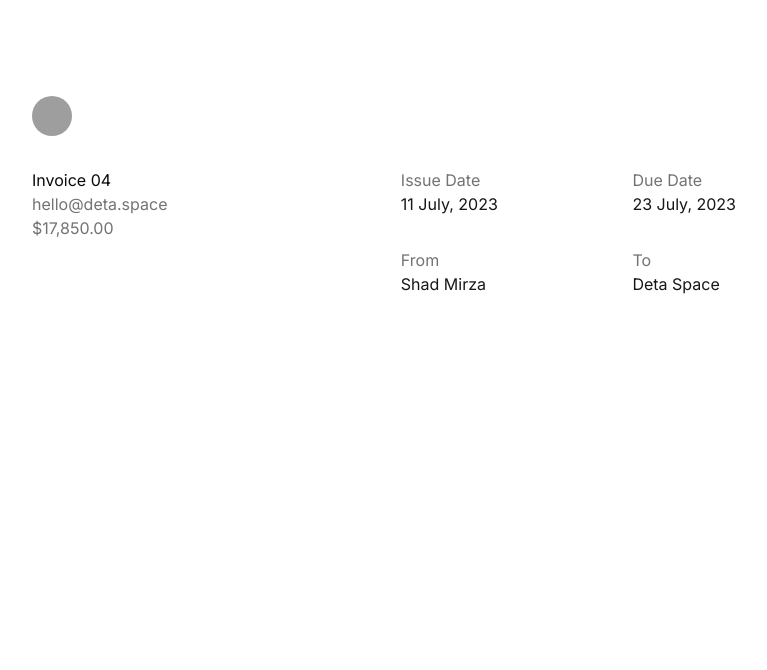
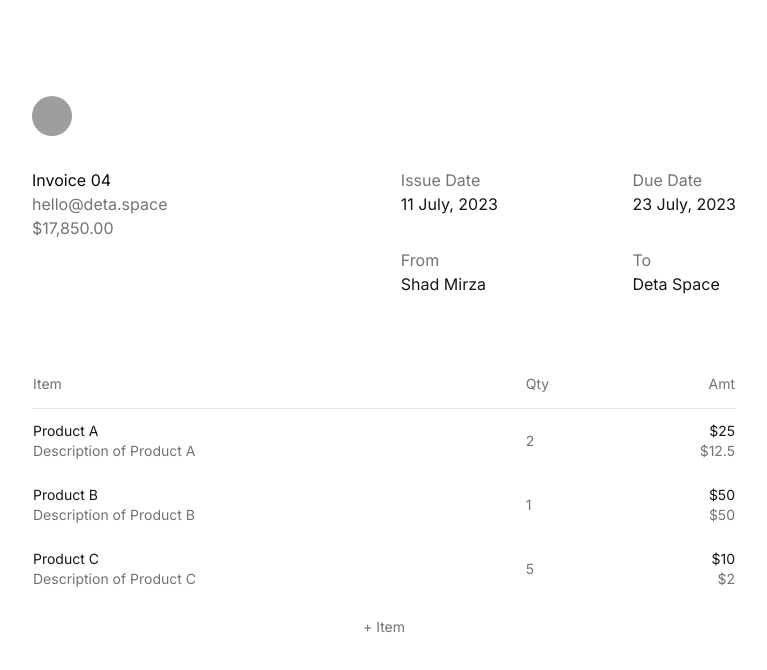
Before and after one commit to cristicretu/beacon, a Next.js app: page / in a window 1280 px wide. Shown: the top 670 px of the page, without its empty margins (256-1023 px from the left). Built offline with nearby package versions, Linux system fonts and the light colour scheme; grey boxes are pictures that could not be loaded.

Commit message:
feat: add items

```diff
--- a/components/invoice-view.tsx
+++ b/components/invoice-view.tsx
@@ -1,4 +1,5 @@
 import { Avatar, AvatarFallback, AvatarImage } from "@/components/ui/avatar";
+import { TableItems } from "./table-items";
 
 export function InvoiceView() {
  return (
@@ -27,6 +28,9 @@ export function InvoiceView() {
      </div>
     </div>
    </div>
+
+   {/* Invoice Items */}
+   <TableItems />
   </div>
  );
 }
--- /dev/null
+++ b/components/table-items.tsx
@@ -0,0 +1,64 @@
+import {
+ Table,
+ TableBody,
+ TableCaption,
+ TableCell,
+ TableHead,
+ TableHeader,
+ TableRow,
+} from "@/components/ui/table";
+
+const invoices = [
+ {
+  item: "Product A",
+  description: "Description of Product A",
+  qty: 2,
+  amt: 25.0,
+ },
+ {
+  item: "Product B",
+  description: "Description of Product B",
+  qty: 1,
+  amt: 50.0,
+ },
+ {
+  item: "Product C",
+  description: "Description of Product C",
+  qty: 5,
+  amt: 10.0,
+ },
+];
+
+export function TableItems() {
+ return (
+  <Table className="text-neutral-500 ">
+   <TableCaption>+ Item</TableCaption>
+   <TableHeader>
+    <TableRow>
+     <TableHead className="w-[70%]">Item</TableHead>
+     <TableHead>Qty</TableHead>
+     <TableHead className="text-right">Amt</TableHead>
+    </TableRow>
+   </TableHeader>
+   <TableBody>
+    {invoices.map((invoice, id) => (
+     <TableRow key={id}>
+      <TableCell className="flex flex-col">
+       <span className="text-neutral-900 dark:text-neutral-100">
+        {invoice.item}
+       </span>
+       <span className="text-sm">{invoice.description}</span>
+      </TableCell>
+      <TableCell>{invoice.qty}</TableCell>
+      <TableCell className="text-right flex flex-col">
+       <span className="text-neutral-900 dark:text-neutral-100">
+        ${invoice.amt}
+       </span>
+       <span className="text-sm">${invoice.amt / invoice.qty}</span>
+      </TableCell>
+     </TableRow>
+    ))}
+   </TableBody>
+  </Table>
+ );
+}
--- /dev/null
+++ b/components/ui/table.tsx
@@ -0,0 +1,120 @@
+import * as React from "react";
+
+import { cn } from "@/lib/utils";
+
+const Table = React.forwardRef<
+ HTMLTableElement,
+ React.HTMLAttributes<HTMLTableElement>
+>(({ className, ...props }, ref) => (
+ <div className="w-full overflow-auto">
+  <table
+   ref={ref}
+   className={cn("w-full caption-bottom text-sm", className)}
+   {...props}
+  />
+ </div>
+));
+Table.displayName = "Table";
+
+const TableHeader = React.forwardRef<
+ HTMLTableSectionElement,
+ React.HTMLAttributes<HTMLTableSectionElement>
+>(({ className, ...props }, ref) => (
+ <thead ref={ref} className={cn("[&_tr]:border-b", className)} {...props} />
+));
+TableHeader.displayName = "TableHeader";
+
+const TableBody = React.forwardRef<
+ HTMLTableSectionElement,
+ React.HTMLAttributes<HTMLTableSectionElement>
+>(({ className, ...props }, ref) => (
+ <tbody
+  ref={ref}
+  className={cn("[&_tr:last-child]:border-0", className)}
+  {...props}
+ />
+));
+TableBody.displayName = "TableBody";
+
+const TableFooter = React.forwardRef<
+ HTMLTableSectionElement,
+ React.HTMLAttributes<HTMLTableSectionElement>
+>(({ className, ...props }, ref) => (
+ <tfoot
+  ref={ref}
+  className={cn(
+   "bg-neutral-900 font-medium text-neutral-50 dark:bg-neutral-50 dark:text-neutral-900",
+   className
+  )}
+  {...props}
+ />
+));
+TableFooter.displayName = "TableFooter";
+
+const TableRow = React.forwardRef<
+ HTMLTableRowElement,
+ React.HTMLAttributes<HTMLTableRowElement>
+>(({ className, ...props }, ref) => (
+ <tr
+  ref={ref}
+  className={cn(
+   "transition-colors hover:bg-neutral-100/50 data-[state=selected]:bg-neutral-100 dark:hover:bg-neutral-800/50 dark:data-[state=selected]:bg-neutral-800",
+   className
+  )}
+  {...props}
+ />
+));
+TableRow.displayName = "TableRow";
+
+const TableHead = React.forwardRef<
+ HTMLTableCellElement,
+ React.ThHTMLAttributes<HTMLTableCellElement>
+>(({ className, ...props }, ref) => (
+ <th
+  ref={ref}
+  className={cn(
+   "h-12 text-left align-middle font-normal text-neutral-500 [&:has([role=checkbox])]:pr-0 dark:text-neutral-400",
+   className
+  )}
+  {...props}
+ />
+));
+TableHead.displayName = "TableHead";
+
+const TableCell = React.forwardRef<
+ HTMLTableCellElement,
+ React.TdHTMLAttributes<HTMLTableCellElement>
+>(({ className, ...props }, ref) => (
+ <td
+  ref={ref}
+  className={cn("py-3 align-middle [&:has([role=checkbox])]:pr-0", className)}
+  {...props}
+ />
+));
+TableCell.displayName = "TableCell";
+
+const TableCaption = React.forwardRef<
+ HTMLTableCaptionElement,
+ React.HTMLAttributes<HTMLTableCaptionElement>
+>(({ className, ...props }, ref) => (
+ <caption
+  ref={ref}
+  className={cn(
+   "mt-4 text-sm text-neutral-500 dark:text-neutral-400",
+   className
+  )}
+  {...props}
+ />
+));
+TableCaption.displayName = "TableCaption";
+
+export {
+ Table,
+ TableHeader,
+ TableBody,
+ TableFooter,
+ TableHead,
+ TableRow,
+ TableCell,
+ TableCaption,
+};
```
